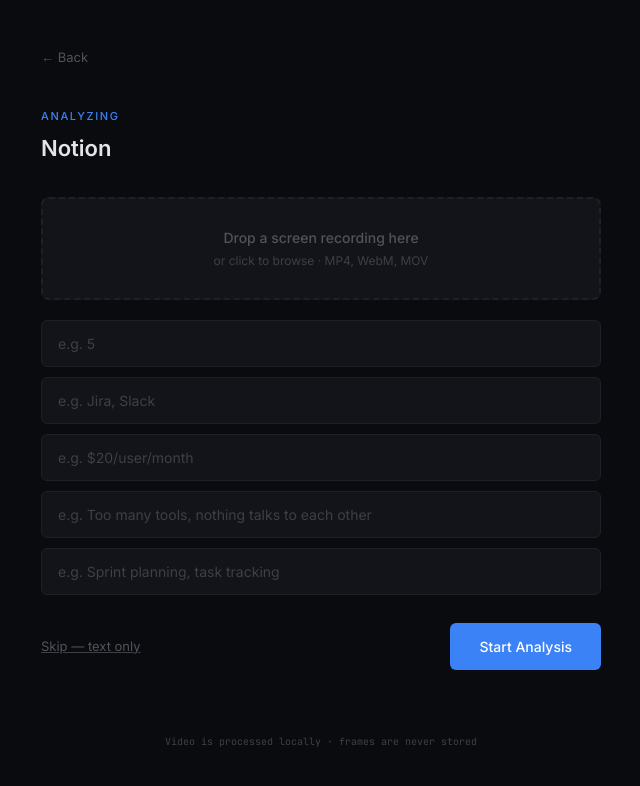
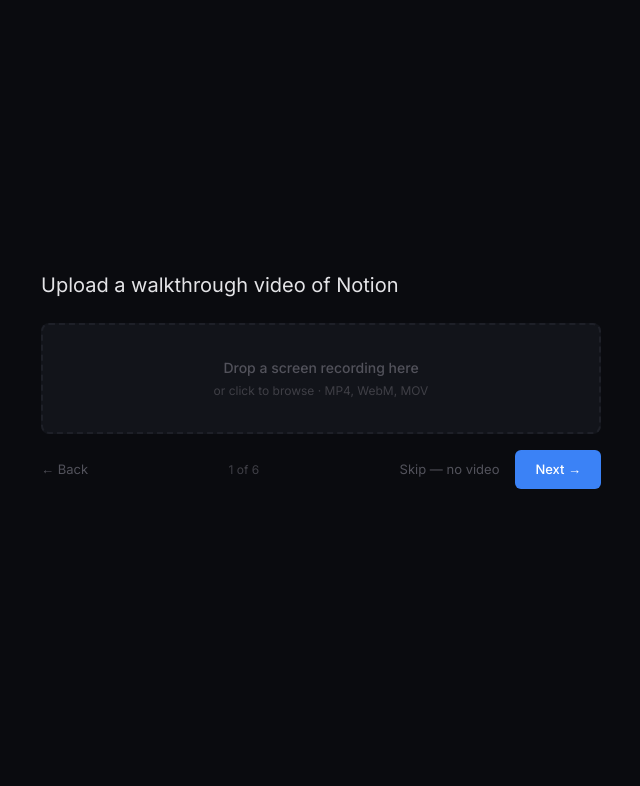
Before and after one commit to tuckeranglemyer-pixel/War-Room, a React (Vite) app in the folder frontend/: page / in a window 1280 px wide. Both pictures are taken after a click on the element "Notion". Shown: the top 786 px of the page, without its empty margins (319-959 px from the left). Built offline with nearby package versions, Linux system fonts and the light colour scheme.

Commit message:
feat(frontend): step-by-step questionnaire wizard for video upload and context

```diff
--- a/frontend/src/components/ContextForm.tsx
+++ b/frontend/src/components/ContextForm.tsx
@@ -1,4 +1,4 @@
-import { useState, useRef } from 'react'
+import { useState, useRef, useEffect } from 'react'
 
 interface ContextFormProps {
   productName: string
@@ -6,87 +6,146 @@
   onBack: () => void
 }
 
-type ProgressStep = '' | 'uploading' | 'extracting' | 'analyzing' | 'done' | 'skipping'
+const TOTAL_STEPS = 6
+
+const TEXT_STEPS = [
+  {
+    field: 'teamSize' as const,
+    question: 'How big is your team?',
+    placeholder: 'e.g. 5 people',
+  },
+  {
+    field: 'currentTools' as const,
+    question: 'What tools are you currently using?',
+    placeholder: 'e.g. Jira, Slack, Notion',
+  },
+  {
+    field: 'budget' as const,
+    question: "What's your budget?",
+    placeholder: 'e.g. $20/user/month',
+  },
+  {
+    field: 'mainProblem' as const,
+    question: "What's the #1 problem you're trying to solve?",
+    placeholder: 'e.g. Too many tools, nothing talks to each other',
+  },
+  {
+    field: 'useCase' as const,
+    question: 'What will you use this for?',
+    placeholder: 'e.g. Sprint planning, daily standups',
+  },
+]
+
+type Answers = {
+  teamSize: string
+  currentTools: string
+  budget: string
+  mainProblem: string
+  useCase: string
+}
+
+type SubmitStatus = 'uploading' | 'extracting' | 'analyzing'
 
 export default function ContextForm({ productName, onComplete, onBack }: ContextFormProps) {
+  const [step, setStep] = useState(0)
+  const [visible, setVisible] = useState(true)
+  const [inputFocused, setInputFocused] = useState(false)
   const [videoFile, setVideoFile] = useState<File | null>(null)
   const [dragOver, setDragOver] = useState(false)
-  const [teamSize, setTeamSize] = useState('')
-  const [currentTools, setCurrentTools] = useState('')
-  const [budget, setBudget] = useState('')
-  const [mainProblem, setMainProblem] = useState('')
-  const [useCase, setUseCase] = useState('')
-  const [progress, setProgress] = useState<ProgressStep>('')
+  const [answers, setAnswers] = useState<Answers>({
+    teamSize: '',
+    currentTools: '',
+    budget: '',
+    mainProblem: '',
+    useCase: '',
+  })
+  const [submitting, setSubmitting] = useState(false)
+  const [submitStatus, setSubmitStatus] = useState<SubmitStatus>('uploading')
   const [framesAnalyzed, setFramesAnalyzed] = useState(0)
   const [error, setError] = useState('')
+
   const fileInputRef = useRef<HTMLInputElement>(null)
+  const textInputRef = useRef<HTMLInputElement>(null)
 
-  const busy = progress !== ''
+  const isVideoStep = step === 0
+  const isLastStep = step === TOTAL_STEPS - 1
+  const currentTextStep = isVideoStep ? null : TEXT_STEPS[step - 1]
 
-  const progressLabel =
-    progress === 'done'
-      ? `Done! ${framesAnalyzed} frames analyzed`
-      : progress === 'uploading'
-      ? 'Uploading video...'
-      : progress === 'extracting'
-      ? 'Extracting frames...'
-      : progress === 'analyzing'
-      ? 'Analyzing with GPT-4o...'
-      : progress === 'skipping'
-      ? 'Starting analysis...'
-      : ''
+  // Auto-focus the text input after each step transition completes
+  useEffect(() => {
+    if (visible && step > 0 && !submitting) {
+      const t = setTimeout(() => textInputRef.current?.focus(), 160)
+      return () => clearTimeout(t)
+    }
+  }, [step, visible, submitting])
 
-  function handleDragOver(e: React.DragEvent) {
-    e.preventDefault()
-    setDragOver(true)
+  function transition(nextStep: number) {
+    setVisible(false)
+    setTimeout(() => {
+      setStep(nextStep)
+      setVisible(true)
+    }, 150)
   }
 
-  function handleDragLeave(e: React.DragEvent) {
-    e.preventDefault()
-    setDragOver(false)
+  function advance() {
+    if (step < TOTAL_STEPS - 1) {
+      transition(step + 1)
+    } else {
+      runSubmit()
+    }
   }
 
-  function handleDrop(e: React.DragEvent) {
-    e.preventDefault()
-    setDragOver(false)
-    const file = e.dataTransfer.files[0]
-    if (file && file.type.startsWith('video/')) setVideoFile(file)
+  function goBack() {
+    if (step === 0) {
+      onBack()
+    } else {
+      transition(step - 1)
+    }
   }
 
-  function handleFileChange(e: React.ChangeEvent<HTMLInputElement>) {
-    const file = e.target.files?.[0]
-    if (file) setVideoFile(file)
+  function skipStep() {
+    if (isVideoStep) {
+      setVideoFile(null)
+      transition(1)
+    } else {
+      advance()
+    }
   }
 
-  async function handleStart() {
-    if (busy) return
+  function handleKeyDown(e: React.KeyboardEvent) {
+    if (e.key === 'Enter') advance()
+  }
+
+  function setAnswer(field: keyof Answers, value: string) {
+    setAnswers(prev => ({ ...prev, [field]: value }))
+  }
+
+  async function runSubmit() {
+    setSubmitting(true)
     setError('')
-
     try {
       if (videoFile) {
-        setProgress('uploading')
+        setSubmitStatus('uploading')
         const formData = new FormData()
         formData.append('video', videoFile)
-        formData.append('team_size', teamSize)
-        formData.append('current_tools', currentTools)
-        formData.append('budget', budget)
-        formData.append('main_problem', mainProblem)
-        formData.append('use_case', useCase)
+        formData.append('team_size', answers.teamSize)
+        formData.append('current_tools', answers.currentTools)
+        formData.append('budget', answers.budget)
+        formData.append('main_problem', answers.mainProblem)
+        formData.append('use_case', answers.useCase)
 
-        const extractTimer = setTimeout(() => setProgress('extracting'), 2000)
-
+        const extractTimer = setTimeout(() => setSubmitStatus('extracting'), 2000)
         const ingestRes = await fetch('http://localhost:8000/api/ingest/video', {
           method: 'POST',
           body: formData,
         })
         clearTimeout(extractTimer)
-
         if (!ingestRes.ok) throw new Error(`Ingest error ${ingestRes.status}`)
-        const ingestData = await ingestRes.json()
-        setFramesAnalyzed(ingestData.frames_analyzed ?? 0)
+        const { frames_analyzed = 0 } = await ingestRes.json()
+        setFramesAnalyzed(frames_analyzed)
       }
 
-      setProgress('analyzing')
+      setSubmitStatus('analyzing')
       const analyzeRes = await fetch('http://localhost:8000/analyze', {
         method: 'POST',
         headers: { 'Content-Type': 'application/json' },
@@ -95,146 +154,177 @@
       if (!analyzeRes.ok) throw new Error(`Analyze error ${analyzeRes.status}`)
       const { session_id } = await analyzeRes.json()
 
-      setProgress('done')
-      setTimeout(() => onComplete(session_id), 800)
+      setTimeout(() => onComplete(session_id), 400)
     } catch {
       setError('Could not reach the backend. Is the API running?')
-      setProgress('')
+      setSubmitting(false)
     }
   }
 
-  async function handleSkip() {
-    if (busy) return
-    setError('')
-    setProgress('skipping')
-    try {
-      const res = await fetch('http://localhost:8000/analyze', {
-        method: 'POST',
-        headers: { 'Content-Type': 'application/json' },
-        body: JSON.stringify({ product_description: productName }),
-      })
-      if (!res.ok) throw new Error(`Server error ${res.status}`)
-      const { session_id } = await res.json()
-      onComplete(session_id)
-    } catch {
-      setError('Could not reach the backend. Is the API running?')
-      setProgress('')
-    }
-  }
+  const submitLabel =
+    submitStatus === 'uploading'
+      ? 'Uploading video...'
+      : submitStatus === 'extracting'
+      ? `Analyzing video... ${framesAnalyzed} frames processed`
+      : 'Starting War Room...'
 
-  const fields = [
-    { key: 'teamSize', value: teamSize, setter: setTeamSize, placeholder: 'e.g. 5' },
-    { key: 'currentTools', value: currentTools, setter: setCurrentTools, placeholder: 'e.g. Jira, Slack' },
-    { key: 'budget', value: budget, setter: setBudget, placeholder: 'e.g. $20/user/month' },
-    { key: 'mainProblem', value: mainProblem, setter: setMainProblem, placeholder: 'e.g. Too many tools, nothing talks to each other' },
-    { key: 'useCase', value: useCase, setter: setUseCase, placeholder: 'e.g. Sprint planning, task tracking' },
-  ] as const
-
+  // ── Submitting screen ──────────────────────────────────────────────────
+  if (submitting) {
     return (
       <div style={{
         minHeight: '100vh',
         display: 'flex',
         flexDirection: 'column',
         alignItems: 'center',
-      padding: '48px 24px 60px',
+        justifyContent: 'center',
+        padding: '0 24px',
+        marginTop: '-5vh',
       }}>
-      <style>{`
-        .ctx-input {
-          width: 100%;
-          background: #12141A;
-          border: 1px solid #1E2028;
-          border-radius: 6px;
-          padding: 12px 16px;
-          font-family: 'Inter', sans-serif;
-          font-size: 14px;
-          color: #E4E4E7;
-          box-sizing: border-box;
-          transition: border-color 150ms ease;
-          outline: none;
-        }
-        .ctx-input:focus {
-          border-color: #3B82F6;
-        }
-        .ctx-input::placeholder {
-          color: #3F3F46;
-        }
-        .ctx-input:disabled {
-          opacity: 0.5;
-          cursor: default;
-        }
-        .ctx-upload {
-          transition: border-color 200ms ease, background 200ms ease;
-        }
-        .ctx-back-btn:hover {
-          color: #71717A !important;
-        }
-        .ctx-skip-btn:hover {
-          color: #71717A !important;
-        }
-        .ctx-start-btn:hover:not(:disabled) {
-          background: #5B9CF7 !important;
-        }
-      `}</style>
-
-      <div style={{ width: '100%', maxWidth: 560 }}>
-        {/* Back */}
+        {error ? (
+          <div style={{ textAlign: 'center' }}>
+            <p style={{
+              fontFamily: "'JetBrains Mono', monospace",
+              fontSize: 12,
+              color: '#EF4444',
+              marginBottom: 20,
+            }}>
+              {error}
+            </p>
             <button
-          className="ctx-back-btn"
-          onClick={onBack}
-          disabled={busy}
+              onClick={() => { setSubmitting(false); setError('') }}
               style={{
                 background: 'transparent',
                 border: 'none',
                 fontFamily: "'Inter', sans-serif",
                 fontSize: 13,
                 color: '#52525B',
-            cursor: busy ? 'default' : 'pointer',
-            padding: 0,
-            marginBottom: 40,
-            display: 'block',
+                cursor: 'pointer',
+                transition: 'color 150ms ease',
               }}
+              onMouseEnter={(e) => { e.currentTarget.style.color = '#E4E4E7' }}
+              onMouseLeave={(e) => { e.currentTarget.style.color = '#52525B' }}
             >
-          ← Back
+              ← Try again
             </button>
+          </div>
+        ) : (
+          <p style={{
+            fontFamily: "'JetBrains Mono', monospace",
+            fontSize: 14,
+            color: '#3B82F6',
+            letterSpacing: '0.02em',
+          }}>
+            {submitLabel}
+          </p>
+        )}
+      </div>
+    )
+  }
 
-        {/* Product name header */}
-        <div style={{ marginBottom: 32 }}>
+  // ── Wizard screen ──────────────────────────────────────────────────────
+  return (
+    <div style={{
+      minHeight: '100vh',
+      display: 'flex',
+      flexDirection: 'column',
+      alignItems: 'center',
+      justifyContent: 'center',
+      padding: '0 24px',
+    }}>
+      <style>{`
+        @keyframes ctxBorderRotate {
+          0%   { --ctx-angle: 0deg; }
+          100% { --ctx-angle: 360deg; }
+        }
+        @property --ctx-angle {
+          syntax: "<angle>";
+          initial-value: 0deg;
+          inherits: false;
+        }
+        .ctx-input-wrap {
+          position: relative;
+          border-radius: 9px;
+          padding: 1px;
+          background: #1E2028;
+          transition: background 300ms ease;
+        }
+        .ctx-input-wrap.focused {
+          background: conic-gradient(from var(--ctx-angle), #1E2028 0%, #3B82F6 25%, #1E2028 50%, #3B82F6 75%, #1E2028 100%);
+          animation: ctxBorderRotate 8s linear infinite;
+        }
+        .ctx-input-wrap > input {
+          display: block;
+          width: 100%;
+          border-radius: 8px;
+        }
+        .ctx-upload-zone {
+          transition: border-color 200ms ease, background 200ms ease;
+          cursor: pointer;
+        }
+        .ctx-upload-zone:hover {
+          border-color: #3B82F6 !important;
+          background: #161820 !important;
+        }
+        .ctx-nav-btn {
+          background: transparent;
+          border: none;
+          font-family: 'Inter', sans-serif;
+          font-size: 13px;
+          cursor: pointer;
+          padding: 0;
+          transition: color 150ms ease;
+        }
+        .ctx-nav-btn:hover {
+          color: #E4E4E7 !important;
+        }
+        .ctx-next-btn {
+          transition: background 150ms ease;
+        }
+        .ctx-next-btn:hover {
+          background: #5B9CF7 !important;
+        }
+      `}</style>
+
+      <div style={{
+        width: '100%',
+        maxWidth: 560,
+        opacity: visible ? 1 : 0,
+        transition: 'opacity 150ms ease',
+        marginTop: '-5vh',
+      }}>
+        {/* Question */}
         <p style={{
           fontFamily: "'Inter', sans-serif",
-            fontSize: 11,
-            fontWeight: 500,
-            letterSpacing: '0.15em',
-            textTransform: 'uppercase',
-            color: '#3B82F6',
-            marginBottom: 8,
+          fontSize: 20,
+          fontWeight: 400,
+          color: '#E4E4E7',
+          marginBottom: 24,
+          lineHeight: 1.4,
         }}>
-            Analyzing
+          {isVideoStep
+            ? `Upload a walkthrough video of ${productName}`
+            : currentTextStep!.question}
         </p>
-          <p style={{
-            fontFamily: "'Inter', sans-serif",
-            fontSize: 22,
-            fontWeight: 600,
-            color: '#E4E4E7',
-          }}>
-            {productName}
-          </p>
-        </div>
 
-        {/* Video upload */}
+        {/* Input area */}
+        {isVideoStep ? (
           <div
-          className="ctx-upload"
-          onDragOver={handleDragOver}
-          onDragLeave={handleDragLeave}
-          onDrop={handleDrop}
-          onClick={() => !busy && fileInputRef.current?.click()}
+            className="ctx-upload-zone"
+            onDragOver={(e) => { e.preventDefault(); setDragOver(true) }}
+            onDragLeave={(e) => { e.preventDefault(); setDragOver(false) }}
+            onDrop={(e) => {
+              e.preventDefault()
+              setDragOver(false)
+              const f = e.dataTransfer.files[0]
+              if (f?.type.startsWith('video/')) setVideoFile(f)
+            }}
+            onClick={() => fileInputRef.current?.click()}
             style={{
               background: dragOver ? '#161820' : '#12141A',
               border: `2px dashed ${dragOver ? '#3B82F6' : '#1E2028'}`,
               borderRadius: 8,
-            padding: '28px 24px',
+              padding: '32px 24px',
               textAlign: 'center',
-            cursor: busy ? 'default' : 'pointer',
-            marginBottom: 20,
             }}
           >
             <input
@@ -242,14 +332,13 @@
               type="file"
               accept="video/mp4,video/webm,video/quicktime"
               style={{ display: 'none' }}
-            onChange={handleFileChange}
-            disabled={busy}
+              onChange={(e) => { const f = e.target.files?.[0]; if (f) setVideoFile(f) }}
             />
             {videoFile ? (
-            <div>
+              <>
                 <p style={{
                   fontFamily: "'Inter', sans-serif",
-                fontSize: 13,
+                  fontSize: 14,
                   fontWeight: 500,
                   color: '#E4E4E7',
                   marginBottom: 4,
@@ -263,9 +352,9 @@
                 }}>
                   {(videoFile.size / (1024 * 1024)).toFixed(1)} MB · click to change
                 </p>
-            </div>
+              </>
             ) : (
-            <div>
+              <>
                 <p style={{
                   fontFamily: "'Inter', sans-serif",
                   fontSize: 14,
@@ -282,104 +371,91 @@
                 }}>
                   or click to browse · MP4, WebM, MOV
                 </p>
+              </>
+            )}
+          </div>
+        ) : (
+          <div className={`ctx-input-wrap${inputFocused ? ' focused' : ''}`}>
+            <input
+              ref={textInputRef}
+              type="text"
+              value={answers[currentTextStep!.field]}
+              onChange={(e) => setAnswer(currentTextStep!.field, e.target.value)}
+              onKeyDown={handleKeyDown}
+              onFocus={() => setInputFocused(true)}
+              onBlur={() => setInputFocused(false)}
+              placeholder={currentTextStep!.placeholder}
+              style={{
+                background: '#12141A',
+                border: 'none',
+                padding: '24px 28px',
+                fontFamily: "'Inter', sans-serif",
+                fontSize: 20,
+                fontWeight: 400,
+                color: '#E4E4E7',
+                caretColor: '#3B82F6',
+                outline: 'none',
+              }}
+            />
           </div>
         )}
-        </div>
 
-        {/* Context fields */}
-        <div style={{ display: 'flex', flexDirection: 'column', gap: 10, marginBottom: 28 }}>
-          {fields.map(({ key, value, setter, placeholder }) => (
-            <input
-              key={key}
-              className="ctx-input"
-              type="text"
-              value={value}
-              onChange={(e) => setter(e.target.value)}
-              placeholder={placeholder}
-              disabled={busy}
-            />
-          ))}
-        </div>
+        {/* Navigation row */}
+        <div style={{
+          marginTop: 16,
+          display: 'flex',
+          alignItems: 'center',
+          justifyContent: 'space-between',
+        }}>
+          {/* Back */}
+          <button
+            className="ctx-nav-btn"
+            onClick={goBack}
+            style={{ color: '#52525B' }}
+          >
+            ← Back
+          </button>
 
-        {/* Error */}
-        {error && (
-          <p style={{
-            fontFamily: "'JetBrains Mono', monospace",
-            fontSize: 11,
-            color: '#EF4444',
-            marginBottom: 16,
-            textAlign: 'center',
+          {/* Step counter */}
+          <span style={{
+            fontFamily: "'Inter', sans-serif",
+            fontSize: 12,
+            color: '#3F3F46',
+            userSelect: 'none',
           }}>
-            {error}
-          </p>
-        )}
+            {step + 1} of {TOTAL_STEPS}
+          </span>
 
-        {/* Progress */}
-        {progressLabel && (
-          <p style={{
-            fontFamily: "'JetBrains Mono', monospace",
-            fontSize: 12,
-            color: progress === 'done' ? '#22C55E' : '#3B82F6',
-            marginBottom: 16,
-            textAlign: 'center',
-          }}>
-            {progressLabel}
-          </p>
-        )}
-
-        {/* Actions */}
-        <div style={{ display: 'flex', alignItems: 'center', justifyContent: 'space-between' }}>
+          {/* Skip + Next / Start */}
+          <div style={{ display: 'flex', alignItems: 'center', gap: 16 }}>
             <button
-            className="ctx-skip-btn"
-            onClick={handleSkip}
-            disabled={busy}
-            style={{
-              background: 'transparent',
-              border: 'none',
-              fontFamily: "'Inter', sans-serif",
-              fontSize: 13,
-              color: '#52525B',
-              cursor: busy ? 'default' : 'pointer',
-              padding: 0,
-              textDecoration: 'underline',
-              textDecorationColor: '#3F3F46',
-            }}
+              className="ctx-nav-btn"
+              onClick={skipStep}
+              style={{ color: '#52525B' }}
             >
-            Skip — text only
+              {isVideoStep ? 'Skip — no video' : 'Skip'}
             </button>
 
             <button
-            className="ctx-start-btn"
-            onClick={handleStart}
-            disabled={busy}
+              className="ctx-next-btn"
+              onClick={advance}
               style={{
-              background: busy ? '#1A1C24' : '#3B82F6',
-              border: '1px solid',
-              borderColor: busy ? '#1E2028' : 'transparent',
+                background: '#3B82F6',
+                border: 'none',
                 borderRadius: 6,
-              padding: '12px 28px',
+                padding: '10px 20px',
                 fontFamily: "'Inter', sans-serif",
-              fontSize: 14,
+                fontSize: 13,
                 fontWeight: 500,
-              color: busy ? '#3F3F46' : '#fff',
-              cursor: busy ? 'default' : 'pointer',
-              transition: 'background 150ms ease',
+                color: '#fff',
+                cursor: 'pointer',
               }}
             >
-            Start Analysis
+              {isLastStep ? 'Start War Room' : 'Next →'}
             </button>
           </div>
         </div>
-
-      <p style={{
-        marginTop: 64,
-        fontFamily: "'JetBrains Mono', monospace",
-        fontSize: 10,
-        color: '#3F3F46',
-        textAlign: 'center',
-      }}>
-        Video is processed locally · frames are never stored
-      </p>
+      </div>
     </div>
   )
 }
```
Lines whose indentation alone changed are shown as unchanged.
